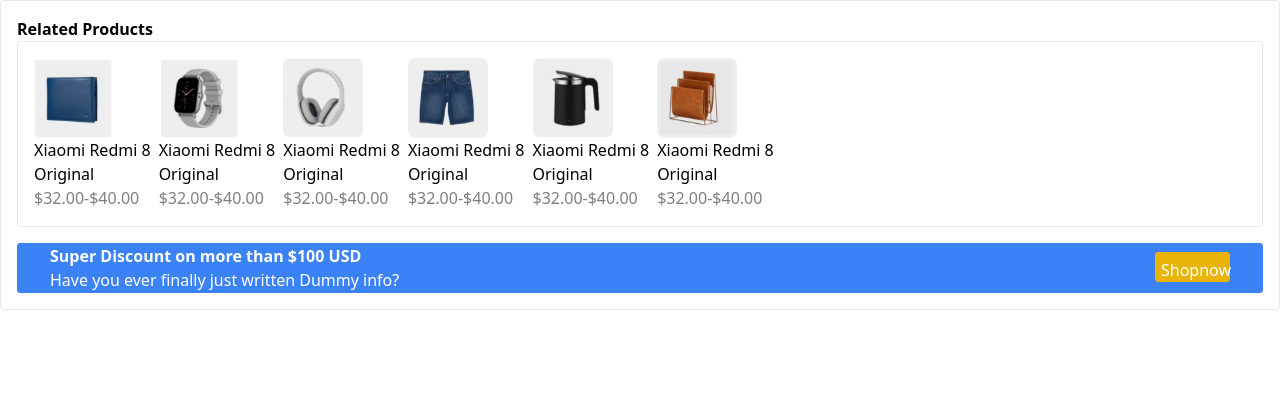
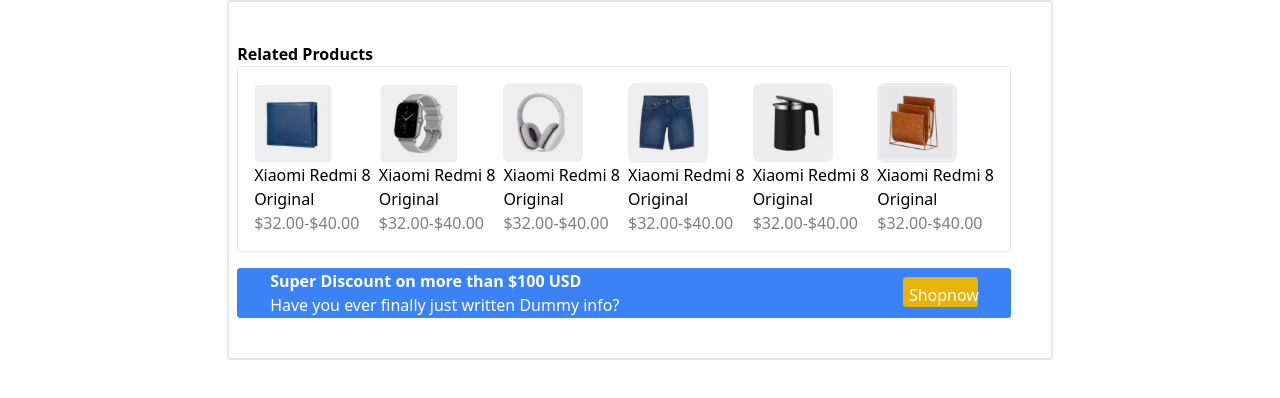
Before and after one commit to codetyhub/c1-ecomerce-frontend, a React (Vite) app: page /items in a window 1280 px wide. Shown: the top 398 px of the page. Built offline with nearby package versions, Linux system fonts and the light colour scheme.

Commit message:
Updated code to reduce width and center content

```diff
--- a/src/components/Items.jsx
+++ b/src/components/Items.jsx
@@ -8,9 +8,9 @@
 
 function Items() {
   return (
-    <div className="border border-gray-200 rounded p-4">
+    <div className="border border-gray-200 rounded p-10 border-solid border-2 pl-2" style={{ width: 'fit-content', margin: '0 auto' }}>
       <div className="text-black text-md font-bold">Related Products</div>
-      <div className="border border-gray-200 rounded p-4"> <div className="flex gap-2 flex flex-wrap">
+      <div className="border border-gray-200 rounded p-4"> <div className="flex gap-2 flex-wrap">
 
 <div className="items-center">
   <img src={FirstPicture} alt="Image 1" className="w-20 h-20 rounded-lg" />
```
